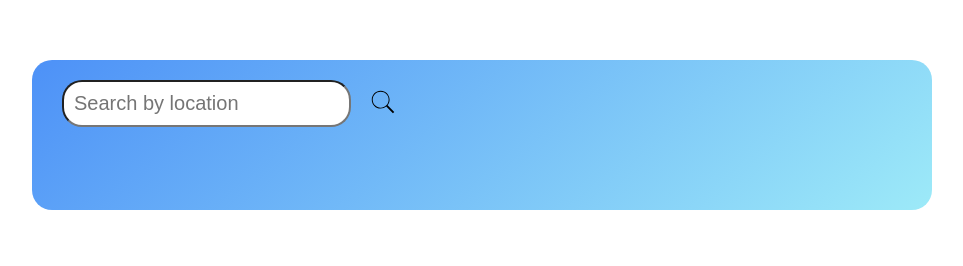
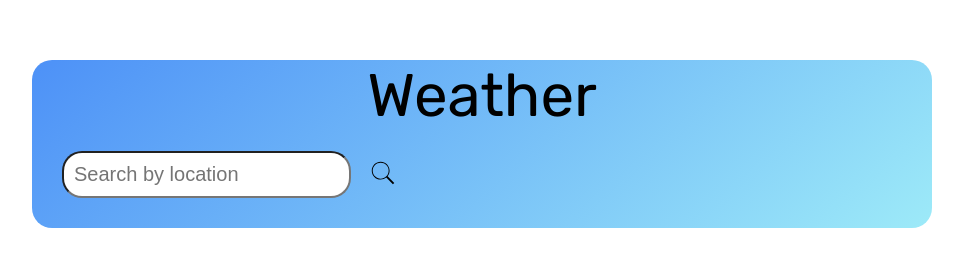
Before and after one commit to LMV5/Weather-app, a website: page index.html in a window 1280 px wide. Shown: the whole page, without its empty margins (158-1121 px from the left). Drawn offline with Linux system fonts and the light colour scheme.

Commit message:
add header

```diff
--- a/index.html
+++ b/index.html
@@ -9,6 +9,7 @@
   </head>
   <body>
     <div class="container">
+      <header class="container__header">Weather</header>
       <div class="location">
         <input
           class="location__input"
--- a/sass/main.scss
+++ b/sass/main.scss
@@ -22,6 +22,10 @@ body {
   margin: 6rem auto;
   border-radius: 2rem;
   text-align: center;
+
+  &__header {
+    font-size: 6rem;
+  }
 }
 
 .location {
```
Also changed, not shown: sass/main.css, style.css, 1 other file.
